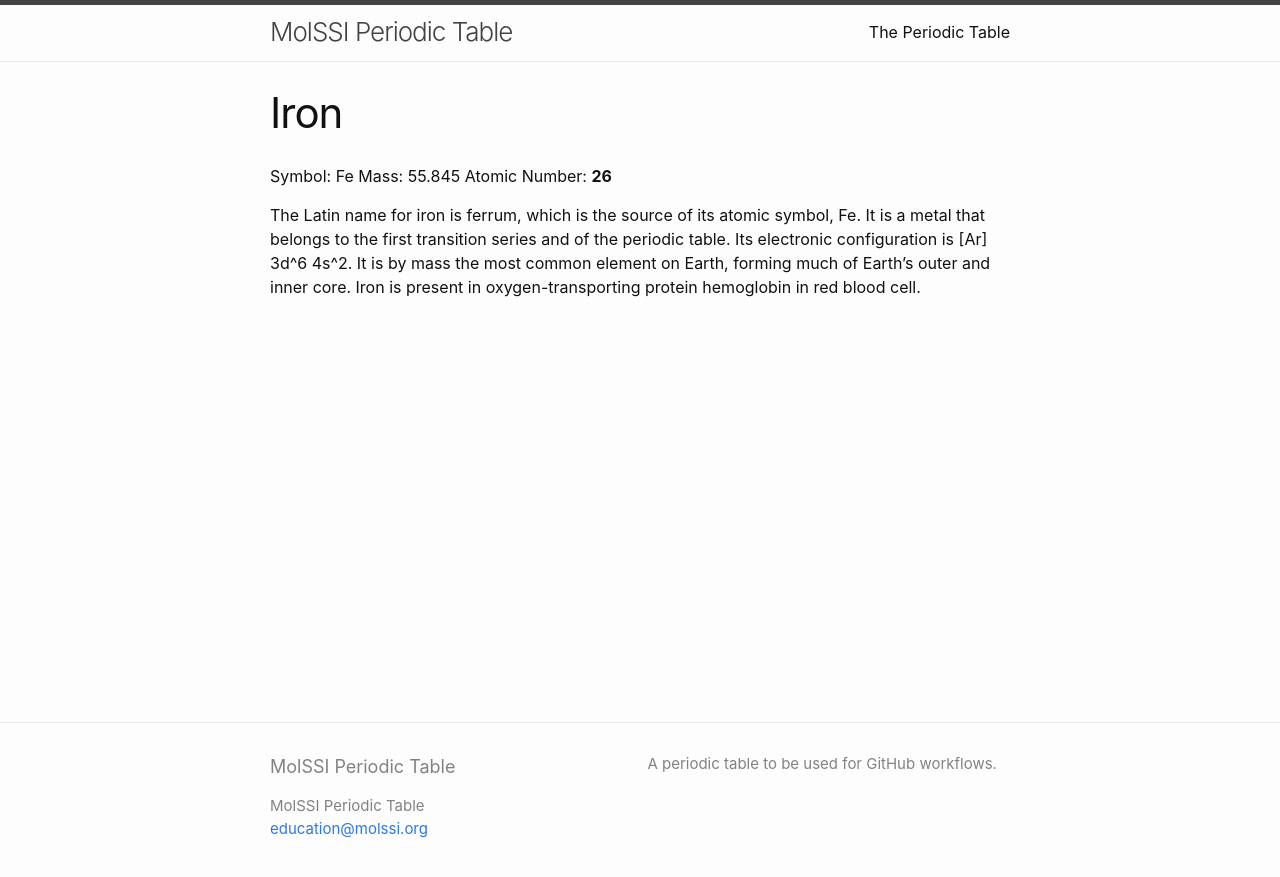
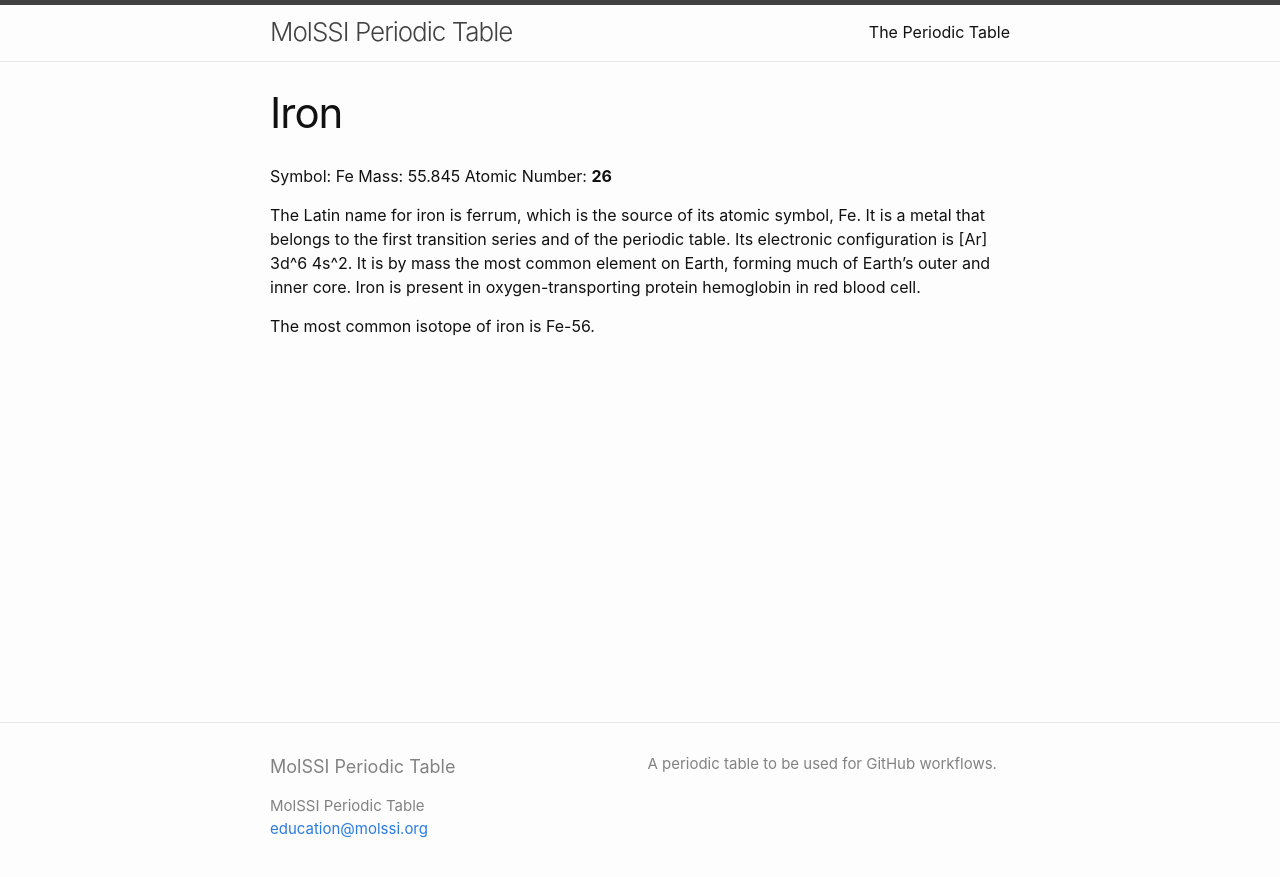
Before and after one commit to MolSSI-Education/periodic-table, a Jekyll site: the page built from elements/iron.md, in a window 1280 px wide. Shown: the top 877 px of the page. Built offline with Jekyll 4.4.1, drawn with Linux system fonts in a browser that asks for light colours.

Commit message:
Add most common isotope of iron

```diff
--- a/elements/iron.md
+++ b/elements/iron.md
@@ -14,3 +14,5 @@ electronic configuration is [Ar] 3d^6 4s^2. It is by mass
 the most common element on Earth, forming much of Earth's
 outer and inner core. Iron is present in oxygen-transporting
 protein hemoglobin in red blood cell.
+
+The most common isotope of iron is Fe-56.
```
